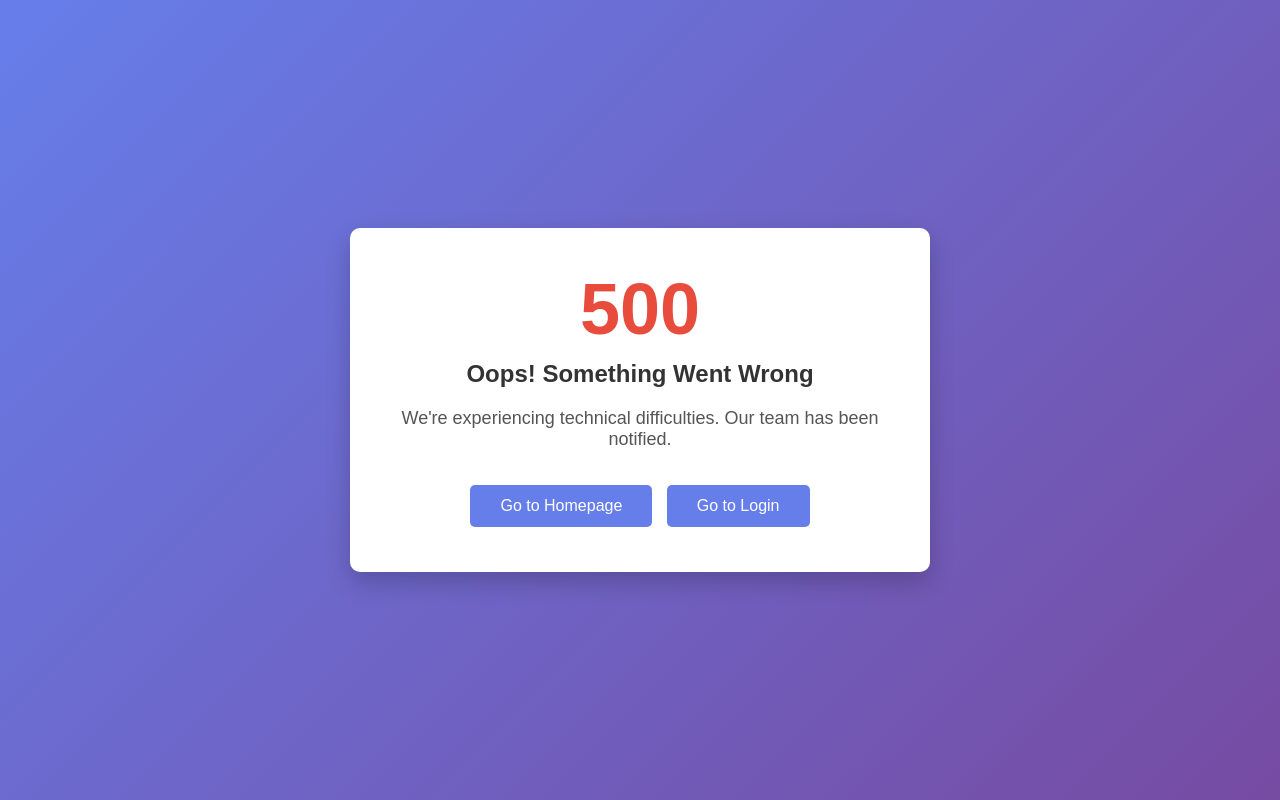
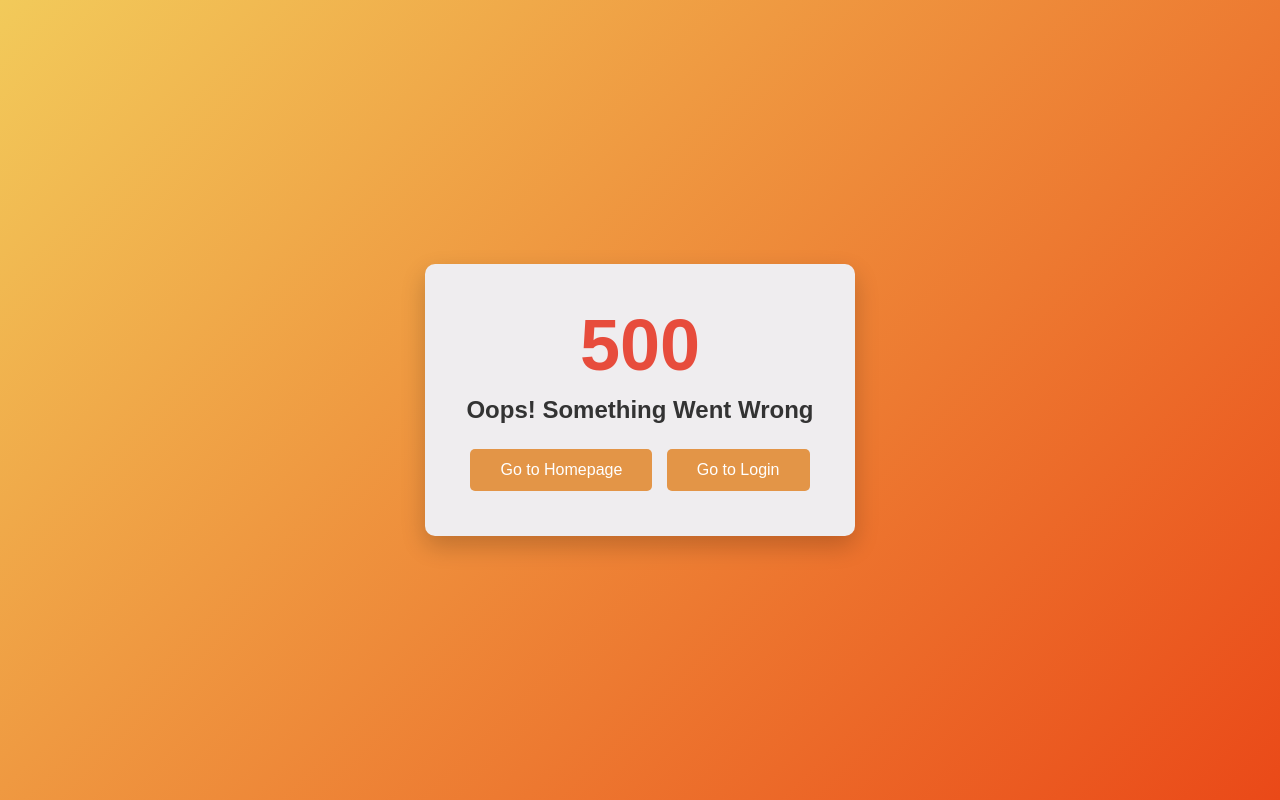
Before and after one commit to emrichy07/2031CW2, a Flask app: template app/templates/500.html in a window 1280 px wide. Run offline with Flask 3, Linux system fonts and the light colour scheme; the template is opened without the code that fills it, so the values that code supplies are empty; parts of the project's set-up code (start-up, migrations or seed data) failed here and were passed over.

Commit message:
Customise Error pages more

```diff
--- a/app/templates/500.html
+++ b/app/templates/500.html
@@ -7,7 +7,7 @@
     <style>
         body {
             font-family: Arial, sans-serif;
-            background: linear-gradient(135deg, #667eea 0%, #764ba2 100%);
+            background: linear-gradient(135deg, #f2ca5a 0%, #ea4918 100%);
             display: flex;
             justify-content: center;
             align-items: center;
@@ -15,7 +15,7 @@
             margin: 0;
         }
         .error-container {
-            background: white;
+            background: rgb(239, 237, 239);
             padding: 40px;
             border-radius: 10px;
             box-shadow: 0 10px 25px rgba(0,0,0,0.2);
@@ -39,7 +39,7 @@
         .btn {
             display: inline-block;
             padding: 12px 30px;
-            background: #667eea;
+            background: #e39547;
             color: white;
             text-decoration: none;
             border-radius: 5px;
@@ -47,7 +47,7 @@
             transition: background 0.3s;
         }
         .btn:hover {
-            background: #5568d3;
+            background: #f4340e;
         }
     </style>
 </head>
@@ -55,7 +55,6 @@
     <div class="error-container">
         <h1>500</h1>
         <h2>Oops! Something Went Wrong</h2>
-        <p>We're experiencing technical difficulties. Our team has been notified.</p>
         <a href="/" class="btn">Go to Homepage</a>
         <a href="/login" class="btn">Go to Login</a>
     </div>
```
Also changed, not shown: app/templates/403.html (+5 -5 lines), app/templates/404.html (+5 -5 lines).
